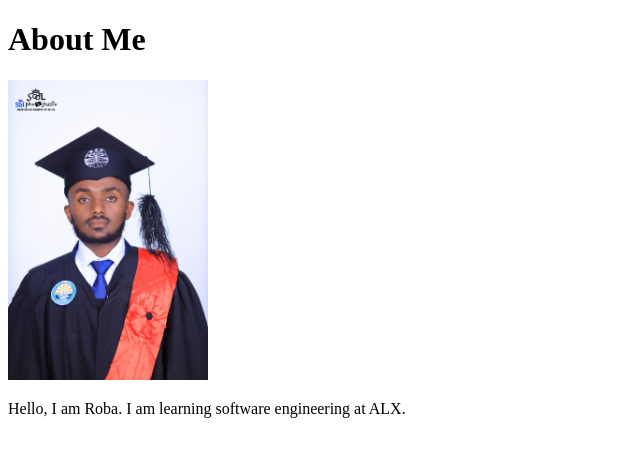
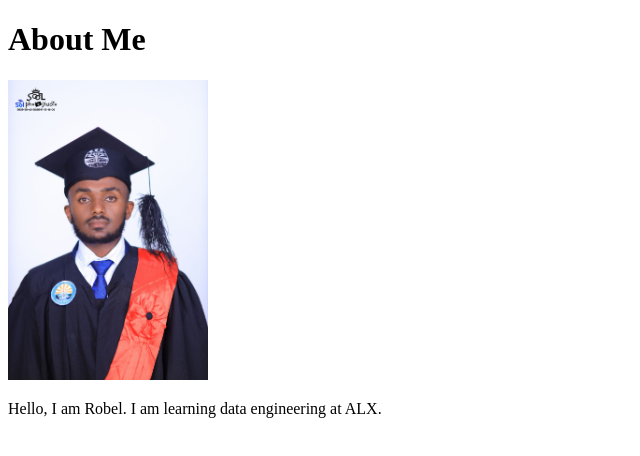
Before and after one commit to 1r2o3b4e5l/robel6923.github.io, a plain HTML site: page index.html in a window 1280 px wide. Shown: the full height of the page, 0-640 px from the left. Drawn offline with Linux system fonts and the light colour scheme.

Commit message:
Update index.html

```diff
--- a/index.html
+++ b/index.html
@@ -6,6 +6,6 @@
 <body>
   <h1>About Me</h1>
   <img src="photo.jpg" alt="My Photo" width="200">
-  <p>Hello, I am Roba. I am learning software engineering at ALX.</p>
+  <p>Hello, I am Robel. I am learning data engineering at ALX.</p>
 </body>
 </html>
```
